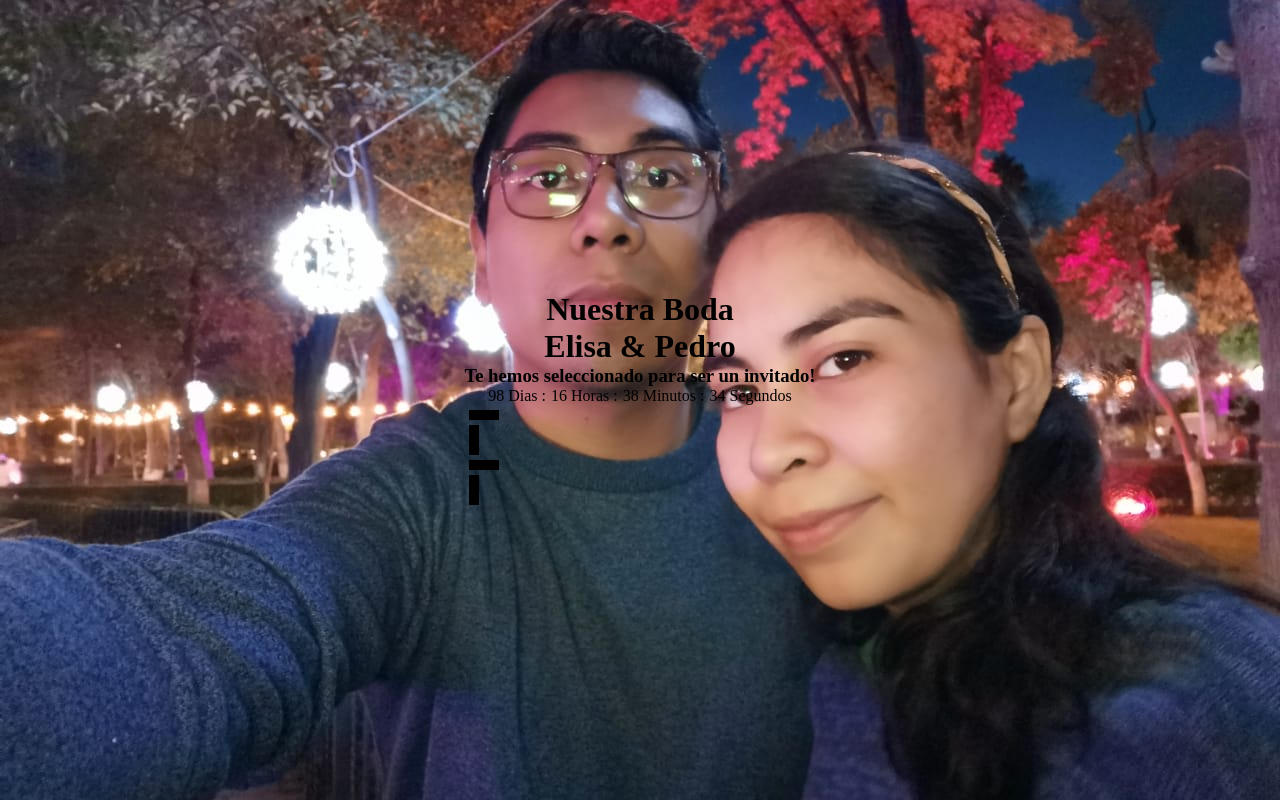
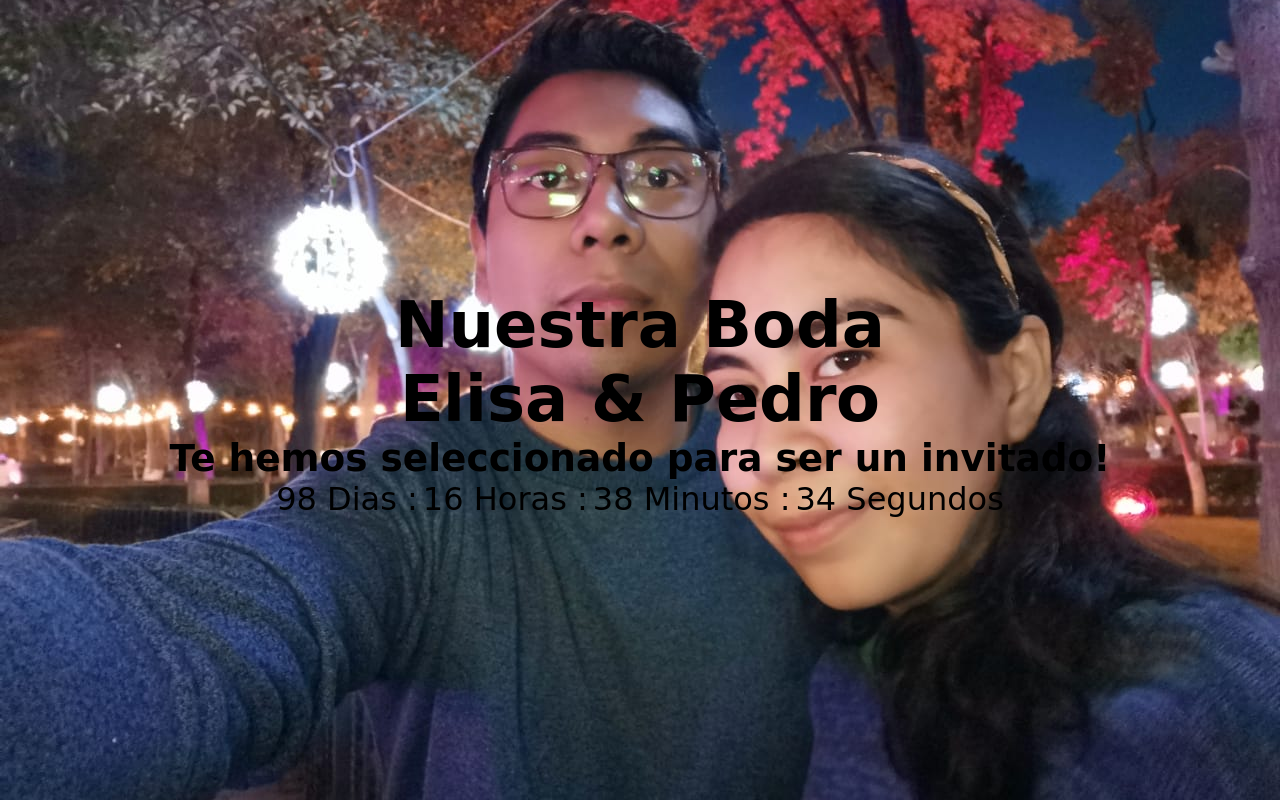
Before and after one commit to kevincruxz/Elisa-s-wedding-invitation, a plain HTML site: page index.html in a window 1280 px wide. Drawn offline with Linux system fonts and the light colour scheme; a web font is replaced by a local one.

Commit message:
Added initial design of welcome page

```diff
--- a/index.html
+++ b/index.html
@@ -10,9 +10,9 @@
 </head>
 <body>
     <div class="portada">
-        <div>
+        <div class="texto-inicial">
             <h1>Nuestra Boda</h1>
-            <h1>Elisa & Pedro</h1>
+            <h1><span id="letraE">E</span><span id="letraL">l</span><span id="letraI">i</span><span id="letraS">s</span><span id="letraA">a</span> <span id="letraAND">&</span> <span id="letraP">P</span><span id="letrae">e</span><span id="letraD">d</span><span id="letraR">r</span><span id="letraO">o</span></h1>
             <h3>Te hemos seleccionado para ser un invitado!</h3>
             <div class="countdown">
                 <div id="days"></div>
@@ -20,10 +20,6 @@
                 <div id="minutes"></div>
                 <div id="seconds"></div>
             </div>
-            <div id="esquina-izq-1"></div>
-            <div id="esquina-izq-2"></div>
-            <div id="esquina-der-1"></div>
-            <div id="esquina-der-2"></div>
         </div>
     </div>
 
--- a/style.css
+++ b/style.css
@@ -1,3 +1,5 @@
+@import url('https://fonts.googleapis.com/css2?family=Sevillana&display=swap');
+
 * {
     margin: 0;
     padding: 0;
@@ -14,6 +16,7 @@ html, body {
     display: flex;
     gap: 5px;
     justify-content: center;
+    height: 2rem;
 }
 
 .presentaciones img {
@@ -31,18 +34,63 @@ html, body {
     display: flex;
     justify-content: center;
     align-items: center;
+    font-family: 'Sevillana', cursive;
+    font-size: 2rem;
 }
 
-#esquina-izq-1, #esquina-der-1 {
-    width: 30px;
-    height: 10px;
-    background-color: black;
-    margin: 5px;
+#letraE, #letraL, #letraI, #letraS, #letraA, #letraAND, #letraP, #letrae, #letraD, #letraR, #letraO {
+    animation: entradaGeneral 2s;
+    display: inline-block;
+    opacity: 0;
+    animation-fill-mode: forwards;
 }
 
-#esquina-izq-2, #esquina-der-2 {
-    width: 10px;
-    height: 30px;
-    background-color: black;
-    margin: 5px;
+#letraL {
+    animation-delay: 400ms;
+    animation-duration: 2s;
 }
+
+#letraI {
+    animation-delay: 200ms;
+}
+
+#letraS {
+    animation-delay: 300ms;
+}
+
+#letraAND {
+    animation-delay: 1.5s;
+    animation-duration: 2s;
+}
+
+#letraP {
+    animation-delay: 500ms;
+}
+
+#letrae {
+    animation-delay: 100ms;
+}
+
+#letraD {
+    animation-delay: 470ms;
+}
+
+#letraR {
+    animation-delay: 150ms;
+}
+
+#letraO {
+    animation-delay: 350ms;
+}
+
+@keyframes entradaGeneral {
+    0% {
+        transform: scale(2);
+        opacity: 0;
+    }
+
+    100% {
+        transform: scale(1);
+        opacity: 1;
+    }
+}
```
